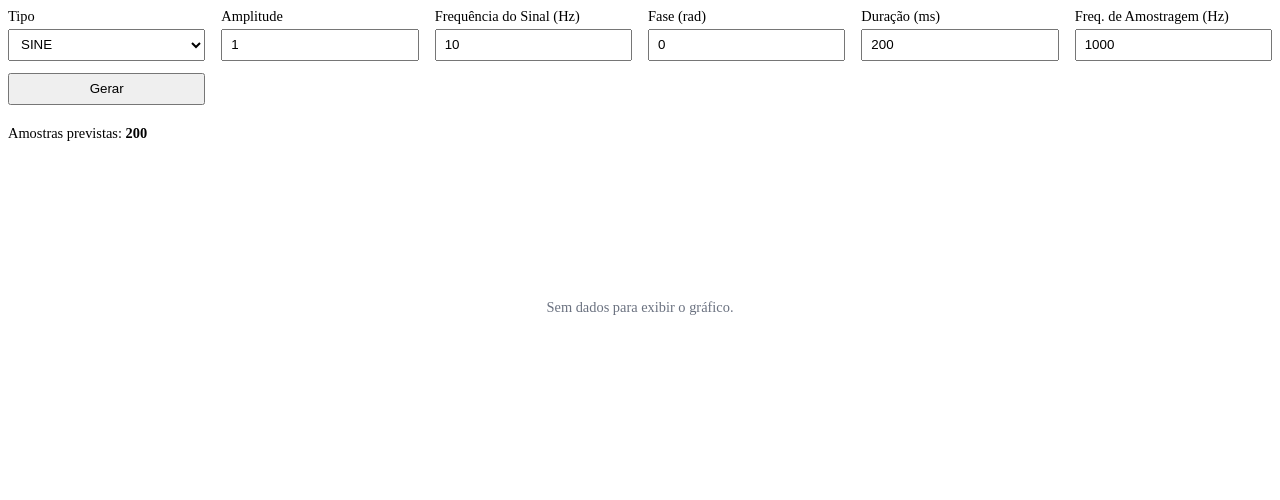
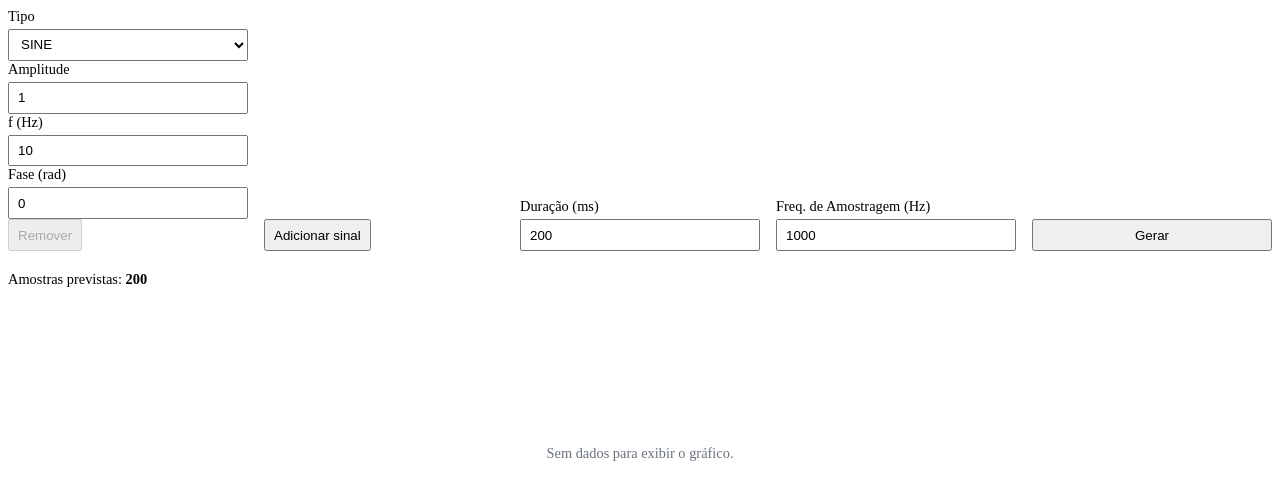
Before and after one commit to brunop6/SignalSim, an Angular app: page /transmitter in a window 1280 px wide. Shown: the top 500 px of the page. Built offline with nearby package versions, Linux system fonts and the light colour scheme.

Commit message:
✨ feat: add signal multiplexing functionality

```diff
--- a/src/app/pages/transmitter/transmitter.component.html
+++ b/src/app/pages/transmitter/transmitter.component.html
@@ -1,5 +1,7 @@
 <div class="tx-page">
 		<form [formGroup]="form" (ngSubmit)="generate()" class="form-grid">
+			<ng-container formArrayName="signals">
+				<div *ngFor="let sg of signalsForm.controls; let i = index" [formGroupName]="i" class="signal-row">
 					<label>
 						Tipo
 						<select formControlName="type">
@@ -13,7 +15,7 @@
 					</label>
 
 					<label>
-				Frequência do Sinal (Hz)
+						f (Hz)
 						<input type="number" step="any" formControlName="frequency" />
 					</label>
 
@@ -21,6 +23,14 @@
 						Fase (rad)
 						<input type="number" step="any" formControlName="phase" />
 					</label>
+
+					<button type="button" (click)="removeSignal(i)" [disabled]="signalsForm.length === 1">Remover</button>
+				</div>
+			</ng-container>
+
+			<div class="row-controls">
+				<button type="button" (click)="addSignal()">Adicionar sinal</button>
+			</div>
 
 			<label>
 				Duração (ms)
@@ -31,12 +41,13 @@
 				Freq. de Amostragem (Hz)
 				<input type="number" step="any" formControlName="samplingFrequency" />
 			</label>
+
 			<button type="submit">Gerar</button>
 		</form>
 
 	<div style="font-size: .9rem; margin-top: .25rem;">
 			<span *ngIf="nyquistViolated" style="color:#b91c1c;">
-			Atenção: fs ({{ fs | number:'1.0-2' }}) < 2×f — pode ocorrer aliasing. Recomenda-se fs ≥ {{ f * 2 | number:'1.0-2' }} Hz.
+				Atenção: fs ({{ fs | number:'1.0-2' }}) < 2×fmax ({{ (maxFrequency*2) | number:'1.0-2' }}) — pode ocorrer aliasing.
 			</span>
 		<div *ngIf="fs && form.get('duration')?.value">Amostras previstas: <b>{{ expectedSamples }}</b></div>
 	</div>
--- a/src/app/pages/transmitter/transmitter.component.ts
+++ b/src/app/pages/transmitter/transmitter.component.ts
@@ -1,6 +1,6 @@
 import { Component } from '@angular/core';
 import { CommonModule } from '@angular/common';
-import { ReactiveFormsModule, FormBuilder, Validators, FormGroup } from '@angular/forms';
+import { ReactiveFormsModule, FormBuilder, Validators, FormGroup, FormArray } from '@angular/forms';
 import { SignalChartComponent } from '../../components/signal-chart/signal-chart.component';
 import { TransmitterService } from '../../shared/services/transmitter.service';
 import { Signal } from '../../shared/interfaces/signal.interface';
@@ -24,26 +24,20 @@ export class TransmitterComponent {
     private tx: TransmitterService
   ) {
     this.form = this.fb.group({
-      type: [SignalTypes.SINE, Validators.required],
-      amplitude: [1, [Validators.required, Validators.min(0)]],
-      frequency: [10, [Validators.required, Validators.min(1)]], // Hz
-      phase: [0], // radianos
       duration: [200, [Validators.required, Validators.min(0)]], // ms
       samplingFrequency: [1000, [Validators.required, Validators.min(1)]], // Hz
+      signals: this.fb.array([this.createSignalGroup()])
     });
   }
 
   // Helpers para UI
-  get f(): number {
-    return Number(this.form?.get('frequency')?.value) || 0;
-  }
-
   get fs(): number {
     return Number(this.form?.get('samplingFrequency')?.value) || 0;
   }
 
   get nyquistViolated(): boolean {
-    return this.fs < 2 * this.f;
+    const maxF = this.maxFrequency;
+    return maxF > 0 && this.fs < 2 * maxF;
   }
 
   get expectedSamples(): number {
@@ -52,28 +46,53 @@ export class TransmitterComponent {
     return Math.max(0, Math.round(duration * fs));
   }
 
+  get signalsForm(): FormArray<FormGroup> {
+    return this.form.get('signals') as FormArray<FormGroup>;
+  }
+
+  get maxFrequency(): number {
+    return this.signalsForm.controls.reduce((max, g) => {
+      const f = Number(g.get('frequency')?.value) || 0;
+      return Math.max(max, f);
+    }, 0);
+  }
+
+  createSignalGroup(): FormGroup {
+    return this.fb.group({
+      type: [SignalTypes.SINE, Validators.required],
+      amplitude: [1, [Validators.required, Validators.min(0)]],
+      frequency: [10, [Validators.required, Validators.min(0)]],
+      phase: [0]
+    });
+  }
+
+  addSignal(): void {
+    this.signalsForm.push(this.createSignalGroup());
+  }
+
+  removeSignal(index: number): void {
+    if (this.signalsForm.length > 1) {
+      this.signalsForm.removeAt(index);
+    }
+  }
+
   generate(): void {
     if (this.form.invalid) {
       this.form.markAllAsTouched();
       return;
     }
 
-    const { type, amplitude, frequency, phase, duration, samplingFrequency } = this.form.getRawValue();
-
-    // Segurança de tipos para o TS
-    const amp = Number(amplitude);
-    const f = Number(frequency);
-    const ph = Number(phase);
-    const dur = Number(duration) / 1000;
+    const { duration, samplingFrequency } = this.form.getRawValue();
+    const dur = Number(duration) / 1000; // ms -> s
     const fs = Number(samplingFrequency);
 
-    const signal: Signal = {
-      type: type as SignalTypes,
-      amplitude: amp,
-      frequency: f,
-      phase: ph,
-    };
+    const signals: Signal[] = this.signalsForm.controls.map(g => ({
+      type: g.get('type')?.value as SignalTypes,
+      amplitude: Number(g.get('amplitude')?.value),
+      frequency: Number(g.get('frequency')?.value),
+      phase: Number(g.get('phase')?.value)
+    }));
 
-    this.output = this.tx.generateSignal(signal, dur, fs);
+    this.output = this.tx.multiplexChannel(signals, dur, fs);
   }
 }
--- a/src/app/shared/services/transmitter.service.ts
+++ b/src/app/shared/services/transmitter.service.ts
@@ -14,42 +14,41 @@ export class TransmitterService {
 
   constructor() { }
 
-  /**
-   * Gera um sinal analógico por duração com frequência de amostragem especificada (fs).
-   * @param signal Configuração do sinal (tipo, amplitude, frequência do sinal f0, fase)
-   * @param duration Duração do sinal em segundos
-   * @param fs Frequência de amostragem (fs) em Hz
-   * @returns SignalOutput(data: number[], frequency: fs)
-   */
-  generateSignal(signal: Signal, duration: number, fs: number): SignalOutput {
+  multiplexChannel(signals: Signal[], duration: number, fs: number): SignalOutput {
+    fs = Math.max(1e-6, fs);
+    const totalSamples = Math.max(1, Math.round(duration * fs));
+    const output: SignalOutput = { data: [] };
+
+    // Inicializa eixo do tempo
+    for (let i = 0; i < totalSamples; i++) {
+      const t = i / fs;
+      output.data.push({ x: t, y: 0 });
+    }
+
+    // Acumula contribuição de cada sinal
+    for (const signal of signals) {
       const f = Math.max(0, signal.frequency);
-    fs = Math.max(1e-6, fs); // evita divisão por zero
-    const totalSamples = Math.max(1, Math.round(duration * fs));
-
-    const output: SignalOutput = {
-      data: []
-    };
 
       for (let i = 0; i < totalSamples; i++) {
-      const t = i / fs; // tempo em segundos
-      const omega0 = 2 * Math.PI * f;
+        const t = output.data[i].x;
 
         switch (signal.type) {
           case SignalTypes.SINE:
-            output.data.push({ x: t, y: Number((signal.amplitude * Math.sin(omega0 * t + signal.phase)).toFixed(6)) });
+            output.data[i].y += signal.amplitude * Math.sin(2 * Math.PI * f * t + signal.phase);
             break;
           case SignalTypes.COSINE:
-          output.data.push({ x: t, y: Number((signal.amplitude * Math.cos(omega0 * t + signal.phase)).toFixed(6)) });
+            output.data[i].y += signal.amplitude * Math.cos(2 * Math.PI * f * t + signal.phase);
             break;
           case SignalTypes.SQUARE:
-          output.data.push({ x: t, y: Number((signal.amplitude * (Math.sin(omega0 * t + signal.phase) >= 0 ? 1 : -1)).toFixed(6)) });
+            output.data[i].y += signal.amplitude * (Math.sin(2 * Math.PI * f * t + signal.phase) >= 0 ? 1 : -1);
             break;
           case SignalTypes.TRIANGLE:
-          output.data.push({ x: t, y: Number((signal.amplitude * (2 / Math.PI) * Math.asin(Math.sin(2 * Math.PI * f * t + signal.phase))).toFixed(6)) });
+            output.data[i].y += signal.amplitude * (2 / Math.PI) * Math.asin(Math.sin(2 * Math.PI * f * t + signal.phase));
             break;
           case SignalTypes.SAWTOOTH:
-            output.data.push({ x: t, y: Number((signal.amplitude * (2 * ((f * t + signal.phase / (2 * Math.PI)) - Math.floor((f * t + signal.phase / (2 * Math.PI)) + 0.5)))).toFixed(6)) });
+            output.data[i].y += signal.amplitude * (2 * (f * t - Math.floor(f * t + 0.5)));
             break;
+        }
       }
     }
 
```
Lines whose indentation alone changed are shown as unchanged.
